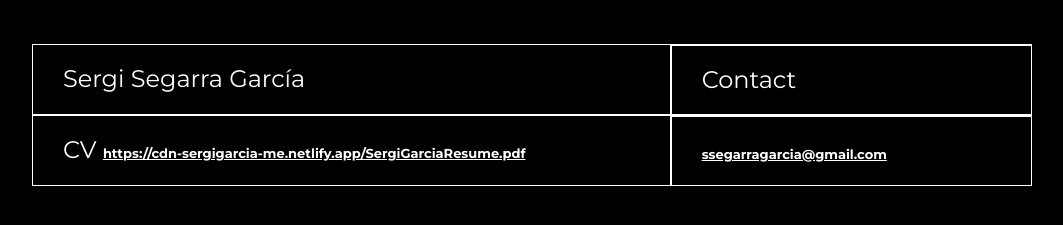
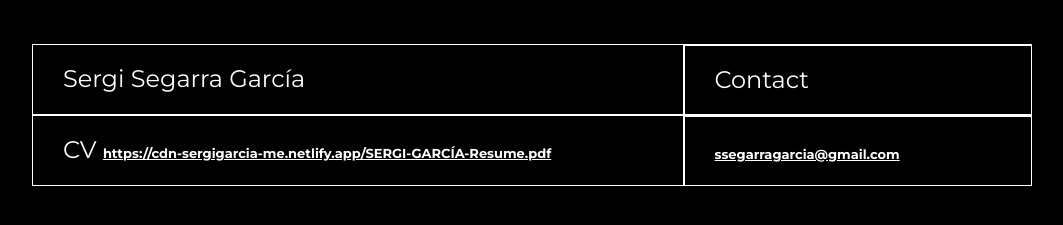
Before and after one commit to Sergi-03/Digital-portfolio, a plain HTML site: page index.html in a window 1280 px wide. Shown: the top 225 px of the page, without its empty margins (108-1171 px from the left). Drawn offline with nearby package versions, Linux system fonts and the light colour scheme.

Commit message:
Update CV link to new PDF file

```diff
--- a/index.html
+++ b/index.html
@@ -20,7 +20,7 @@
         <section id="meta">
             <div class="cell">Sergi Segarra García</div>
             <div class="cell contact">Contact</div>
-            <div class="cell">CV <a href="https://cdn-sergigarcia-me.netlify.app/SergiGarciaResume.pdf" target="_blank">https://cdn-sergigarcia-me.netlify.app/SergiGarciaResume.pdf</a></div>
+            <div class="cell">CV <a href="https://cdn-sergigarcia-me.netlify.app/SERGI-GARCÍA-Resume.pdf" target="_blank">https://cdn-sergigarcia-me.netlify.app/SERGI-GARCÍA-Resume.pdf</a></div>
             <div class="cell"><a href="mailto:ssegarragarcia@gmail.com" class="__cf_email__">ssegarragarcia@gmail.com</a></div>
         </section>
 
```
